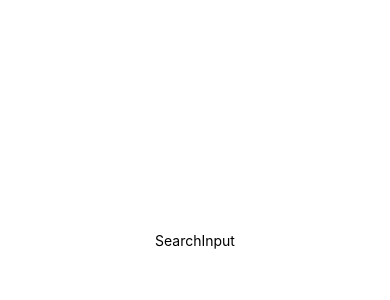
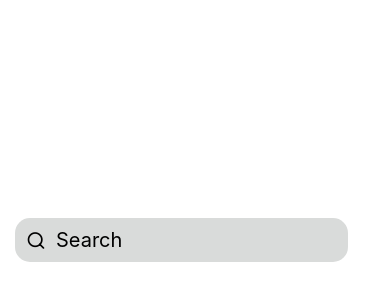
Before and after one commit to adampagels/btc-blockchain-search, a React Native app: screen / in a window 390 px wide. Shown: the part 182-482 px from the top of the page. Built offline with nearby package versions, Linux system fonts and the light colour scheme.

Commit message:
Add style and allow typing and displaying text

```diff
--- a/components/SearchInput/View/index.tsx
+++ b/components/SearchInput/View/index.tsx
@@ -1,11 +1,64 @@
-import { Text, View } from "react-native";
+import React from "react";
+import { TextInput, View, Keyboard, Button } from "react-native";
+import { Feather, Entypo } from "@expo/vector-icons";
+import { SearchInputProps } from "../types";
+import styles from "../styles";
 
-const SearchInput = () => {
+const SearchInput = ({
+  clicked,
+  searchedHash = "",
+  setSearchedHash,
+  setClicked,
+}: SearchInputProps) => {
   return (
-    <View>
-      <Text>SearchInput</Text>
+    <View style={styles.container}>
+      <View
+        style={
+          clicked ? styles.searchInput__clicked : styles.searchInput__unclicked
+        }
+      >
+        <Feather
+          name="search"
+          size={20}
+          color="black"
+          style={{ marginLeft: 1 }}
+        />
+        <TextInput
+          style={styles.input}
+          placeholder="Search"
+          testID="address-transaction-search"
+          value={searchedHash}
+          onChangeText={setSearchedHash}
+          onFocus={() => {
+            setClicked(true);
+          }}
+        />
+
+        {clicked && (
+          <Entypo
+            name="cross"
+            size={20}
+            color="black"
+            style={{ padding: 1 }}
+            onPress={() => {
+              setSearchedHash("");
+            }}
+          />
+        )}
+      </View>
+
+      {clicked && (
+        <View>
+          <Button
+            title="Cancel"
+            onPress={() => {
+              Keyboard.dismiss();
+              setClicked(false);
+            }}
+          ></Button>
+        </View>
+      )}
     </View>
   );
 };
-
 export default SearchInput;
--- /dev/null
+++ b/components/SearchInput/styles/index.js
@@ -0,0 +1,35 @@
+import { StyleSheet } from "react-native";
+
+const searchInputBaseStyle = {
+  alignItems: "center",
+  backgroundColor: "#d9dbda",
+  borderRadius: 15,
+  flexDirection: "row",
+  padding: 10,
+  width: "95%",
+};
+
+const styles = StyleSheet.create({
+  container: {
+    alignItems: "center",
+    flexDirection: "row",
+    justifyContent: "flex-start",
+    margin: 15,
+    width: "90%",
+  },
+  searchInput__unclicked: {
+    ...searchInputBaseStyle,
+  },
+  searchInput__clicked: {
+    ...searchInputBaseStyle,
+    justifyContent: "space-evenly",
+    width: "80%",
+  },
+  input: {
+    fontSize: 20,
+    marginLeft: 10,
+    width: "90%",
+  },
+});
+
+export default styles;
--- a/components/SearchInput/types.ts
+++ b/components/SearchInput/types.ts
@@ -0,0 +1,6 @@
+export type SearchInputProps = {
+  searchedHash: string;
+  setSearchedHash: (hash: string) => Promise<void>;
+  clicked: string;
+  setClicked: (isClicked: boolean) => Promise<void>;
+};
```
